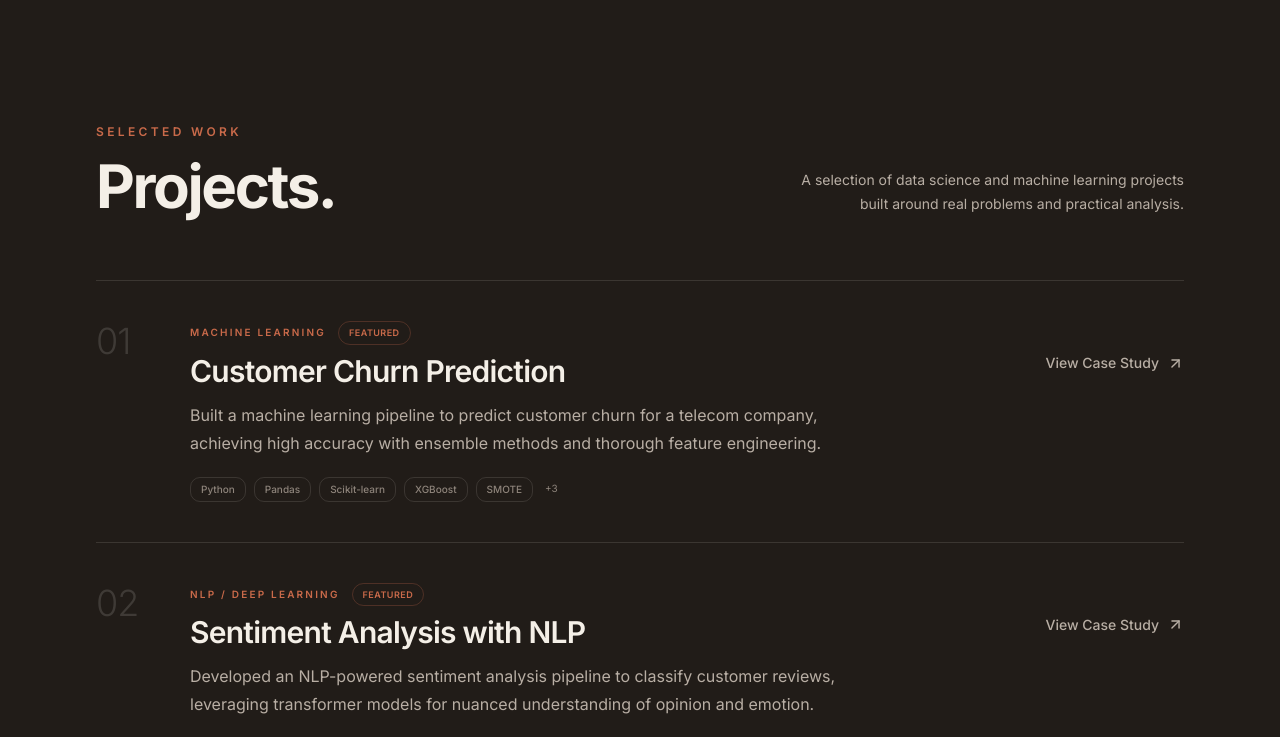
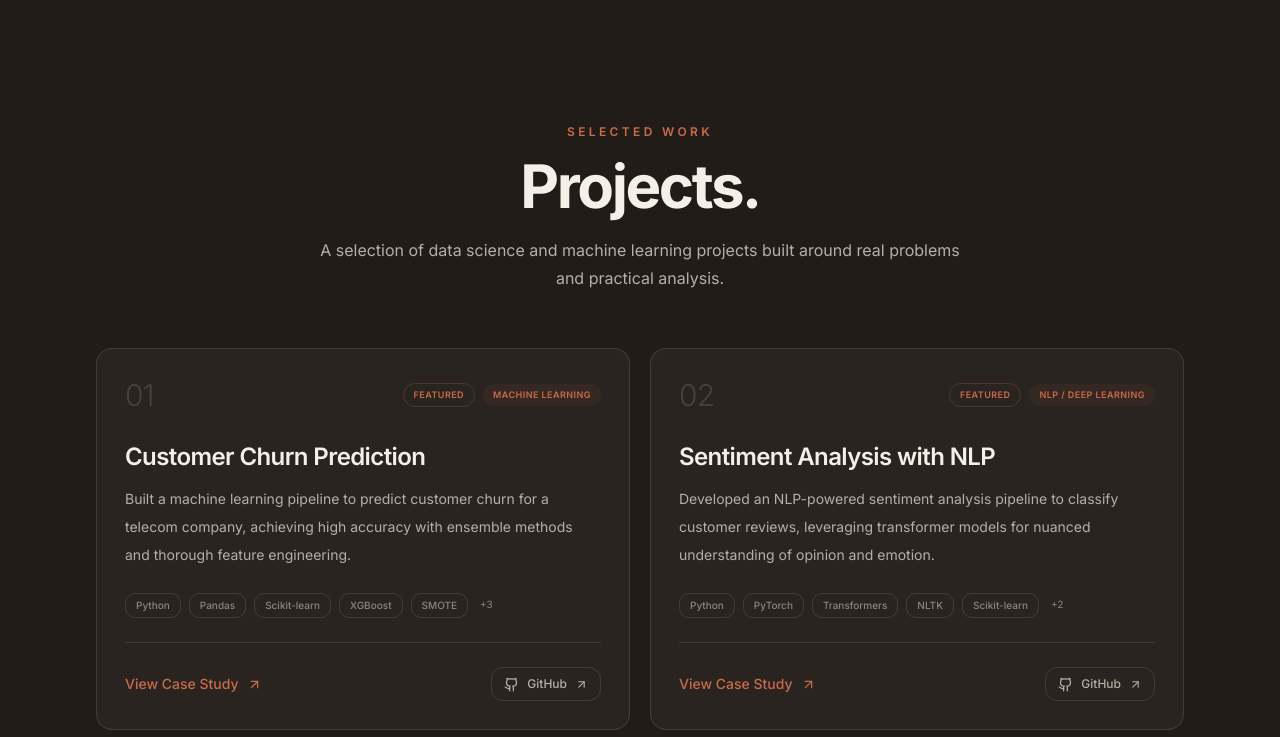
Before and after one commit to DohaAbdelrahman/Doha, a Next.js app: page / in a window 1280 px wide. Shown: the part 3860-4597 px from the top of the page. Built offline with nearby package versions, Linux system fonts and the light colour scheme.

Commit message:
update projects

```diff
--- a/src/sections/ProjectsSection.tsx
+++ b/src/sections/ProjectsSection.tsx
@@ -21,7 +21,7 @@ import { projects, type Project } from "@/data/portfolio";
 const COLORS = {
   background: "#211C18",
   surface: "#2A2420",
-  surfaceLight: "#302923",
+  surfaceHover: "#302923",
   text: "#F4EFE7",
   secondary: "#B8AEA4",
   muted: "#8E847B",
@@ -95,7 +95,7 @@ function CaseStudyModal({
       <motion.div
         initial={{
           opacity: 0,
-          y: 30,
+          y: 25,
           scale: 0.97,
         }}
         animate={{
@@ -126,7 +126,7 @@ function CaseStudyModal({
         }}
         onClick={(e) => e.stopPropagation()}
       >
-        {/* Modal Header */}
+        {/* Header */}
 
         <div
           className="
@@ -175,18 +175,14 @@ function CaseStudyModal({
               {project.title}
             </h3>
 
-            <span
-              className="
-                mt-2
-                inline-block
-                text-xs
-              "
+            <p
+              className="mt-2 text-xs"
               style={{
                 color: COLORS.secondary,
               }}
             >
               {project.category}
-            </span>
+            </p>
           </div>
 
           <button
@@ -206,7 +202,7 @@ function CaseStudyModal({
           </button>
         </div>
 
-        {/* Modal Content */}
+        {/* Content */}
 
         <div className="space-y-8 p-6 sm:p-8">
 
@@ -229,10 +225,7 @@ function CaseStudyModal({
             </p>
 
             <p
-              className="
-                text-sm
-                leading-7
-              "
+              className="text-sm leading-7"
               style={{
                 color: COLORS.secondary,
               }}
@@ -376,7 +369,7 @@ function CaseStudyModal({
                 }}
               >
                 <Github size={16} />
-                Source Code
+                GitHub
                 <ArrowUpRight size={14} />
               </a>
             )}
@@ -413,10 +406,10 @@ function CaseStudyModal({
 }
 
 /* =========================================================
-   PROJECT ITEM
+   PROJECT CARD
 ========================================================= */
 
-function ProjectItem({
+function ProjectCard({
   project,
   index,
   onOpen,
@@ -431,7 +424,7 @@ function ProjectItem({
     <motion.article
       initial={{
         opacity: 0,
-        y: 20,
+        y: 25,
       }}
       whileInView={{
         opacity: 1,
@@ -439,73 +432,63 @@ function ProjectItem({
       }}
       viewport={{
         once: true,
-        margin: "-80px",
+        margin: "-70px",
       }}
       transition={{
         duration: 0.5,
       }}
       className="
         group
-        border-t
-        py-8
-        sm:py-10
+        relative
+        rounded-2xl
+        border
+        p-6
+        transition-all
+        duration-300
+        sm:p-7
       "
       style={{
+        backgroundColor: COLORS.surface,
         borderColor: COLORS.border,
       }}
+      onMouseEnter={(e) => {
+        e.currentTarget.style.backgroundColor =
+          COLORS.surfaceHover;
+
+        e.currentTarget.style.borderColor =
+          `${COLORS.accent}45`;
+
+        e.currentTarget.style.transform =
+          "translateY(-4px)";
+      }}
+      onMouseLeave={(e) => {
+        e.currentTarget.style.backgroundColor =
+          COLORS.surface;
+
+        e.currentTarget.style.borderColor =
+          COLORS.border;
+
+        e.currentTarget.style.transform =
+          "translateY(0)";
+      }}
     >
-      <button
-        type="button"
-        onClick={onOpen}
-        className="
-          w-full
-          text-left
-        "
-      >
-        <div
-          className="
-            grid
-            gap-6
-            md:grid-cols-[70px_1fr_auto]
-            md:items-start
-          "
-        >
-          {/* Number */}
+      {/* Top Row */}
 
-          <div
+      <div className="flex items-center justify-between gap-4">
+        <span
           className="
             text-3xl
             font-light
             tracking-tight
-              transition-colors
-              duration-300
-              sm:text-4xl
           "
           style={{
             color: `${COLORS.text}25`,
           }}
         >
           {number}
-          </div>
-
-          {/* Main Content */}
-
-          <div>
-            <div className="mb-2 flex flex-wrap items-center gap-3">
-              <span
-                className="
-                  text-[10px]
-                  font-semibold
-                  uppercase
-                  tracking-[0.22em]
-                "
-                style={{
-                  color: COLORS.accent,
-                }}
-              >
-                {project.category}
         </span>
 
+        <div className="flex items-center gap-2">
           {project.featured && (
             <span
               className="
@@ -526,16 +509,47 @@ function ProjectItem({
               Featured
             </span>
           )}
+
+          <span
+            className="
+              rounded-full
+              px-2.5
+              py-1
+              text-[9px]
+              font-semibold
+              uppercase
+              tracking-wider
+            "
+            style={{
+              backgroundColor: `${COLORS.accent}12`,
+              color: COLORS.accent,
+            }}
+          >
+            {project.category}
+          </span>
+        </div>
       </div>
 
+      {/* Project Info */}
+
+      <button
+        type="button"
+        onClick={onOpen}
+        className="
+          mt-7
+          block
+          w-full
+          text-left
+        "
+      >
         <h3
           className="
-                text-2xl
+            text-xl
             font-semibold
             tracking-tight
             transition-colors
             duration-300
-                sm:text-3xl
+            sm:text-2xl
           "
           style={{
             color: COLORS.text,
@@ -547,10 +561,8 @@ function ProjectItem({
         <p
           className="
             mt-3
-                max-w-2xl
             text-sm
             leading-7
-                sm:text-base
           "
           style={{
             color: COLORS.secondary,
@@ -558,10 +570,11 @@ function ProjectItem({
         >
           {project.shortDescription}
         </p>
+      </button>
 
       {/* Technologies */}
 
-            <div className="mt-5 flex flex-wrap gap-2">
+      <div className="mt-6 flex flex-wrap gap-2">
         {project.technologies.slice(0, 5).map((tech) => (
           <span
             key={tech}
@@ -597,39 +610,104 @@ function ProjectItem({
           </span>
         )}
       </div>
-          </div>
 
-          {/* Action */}
+      {/* Divider */}
 
       <div
+        className="my-6 h-px"
+        style={{
+          backgroundColor: COLORS.border,
+        }}
+      />
+
+      {/* Actions */}
+
+      <div className="flex flex-wrap items-center justify-between gap-3">
+
+        {/* Case Study */}
+
+        <button
+          type="button"
+          onClick={onOpen}
           className="
-              flex
+            group/case
+            inline-flex
             items-center
             gap-2
             text-sm
             font-medium
-              transition-all
-              duration-300
-              md:pt-8
+            transition-colors
           "
           style={{
-              color: COLORS.secondary,
+            color: COLORS.accent,
           }}
         >
           View Case Study
 
           <ArrowUpRight
-              size={17}
+            size={15}
             className="
               transition-transform
-                duration-300
-                group-hover:-translate-y-1
-                group-hover:translate-x-1
+              duration-200
+              group-hover/case:-translate-y-0.5
+              group-hover/case:translate-x-0.5
             "
           />
+        </button>
+
+        {/* GitHub */}
+
+        {project.githubUrl && (
+          <a
+            href={project.githubUrl}
+            target="_blank"
+            rel="noopener noreferrer"
+            onClick={(e) => e.stopPropagation()}
+            className="
+              inline-flex
+              items-center
+              gap-2
+              rounded-lg
+              border
+              px-3
+              py-2
+              text-xs
+              font-medium
+              transition-all
+              duration-200
+              hover:-translate-y-0.5
+            "
+            style={{
+              borderColor: COLORS.border,
+              color: COLORS.secondary,
+            }}
+            onMouseEnter={(e) => {
+              e.currentTarget.style.borderColor =
+                `${COLORS.accent}55`;
+
+              e.currentTarget.style.color =
+                COLORS.text;
+
+              e.currentTarget.style.backgroundColor =
+                `${COLORS.accent}0D`;
+            }}
+            onMouseLeave={(e) => {
+              e.currentTarget.style.borderColor =
+                COLORS.border;
+
+              e.currentTarget.style.color =
+                COLORS.secondary;
+
+              e.currentTarget.style.backgroundColor =
+                "transparent";
+            }}
+          >
+            <Github size={15} />
+            GitHub
+            <ArrowUpRight size={13} />
+          </a>
+        )}
       </div>
-        </div>
-      </button>
     </motion.article>
   );
 }
@@ -655,11 +733,10 @@ export default function ProjectsSection() {
     >
       <div className="mx-auto max-w-6xl px-6 sm:px-8">
 
-        {/* Header */}
+        {/* Section Header */}
 
-        <ScrollReveal className="mb-16">
-          <div className="flex items-end justify-between gap-8">
-            <div>
+        <ScrollReveal className="mb-14">
+          <div className="text-center">
             <p
               className="
                 mb-4
@@ -689,16 +766,15 @@ export default function ProjectsSection() {
             >
               Projects.
             </h2>
-            </div>
 
             <p
               className="
-                hidden
-                max-w-sm
-                text-right
+                mx-auto
+                mt-5
+                max-w-2xl
                 text-sm
-                leading-6
-                md:block
+                leading-7
+                sm:text-base
               "
               style={{
                 color: COLORS.secondary,
@@ -711,11 +787,20 @@ export default function ProjectsSection() {
           </div>
         </ScrollReveal>
 
-        {/* Projects */}
+        {/* =====================================================
+            PROJECT GRID
+        ===================================================== */}
 
-        <div>
+        <div
+          className="
+            grid
+            grid-cols-1
+            gap-5
+            md:grid-cols-2
+          "
+        >
           {projects.map((project, index) => (
-            <ProjectItem
+            <ProjectCard
               key={project.id}
               project={project}
               index={index}
@@ -724,21 +809,23 @@ export default function ProjectsSection() {
               }
             />
           ))}
+        </div>
 
-          {/* Bottom Border */}
+        {/* Bottom */}
 
+        <ScrollReveal className="mt-8">
           <div
-            className="border-t"
+            className="
+              flex
+              items-center
+              justify-between
+              border-t
+              pt-6
+            "
             style={{
               borderColor: COLORS.border,
             }}
-          />
-        </div>
-
-        {/* Footer Note */}
-
-        <ScrollReveal className="mt-8">
-          <div className="flex items-center justify-between">
+          >
             <span
               className="text-xs"
               style={{
@@ -749,24 +836,20 @@ export default function ProjectsSection() {
             </span>
 
             <span
-              className="
-                flex
-                items-center
-                gap-2
-                text-xs
-              "
+              className="text-xs"
               style={{
                 color: COLORS.muted,
               }}
             >
-              Click a project to explore
-              <ArrowUpRight size={13} />
+              Data Science · Machine Learning · Data Analysis
             </span>
           </div>
         </ScrollReveal>
       </div>
 
-      {/* Modal */}
+      {/* =====================================================
+          CASE STUDY MODAL
+      ===================================================== */}
 
       <AnimatePresence>
         {selectedProject && (
```
Lines whose indentation alone changed are shown as unchanged.
